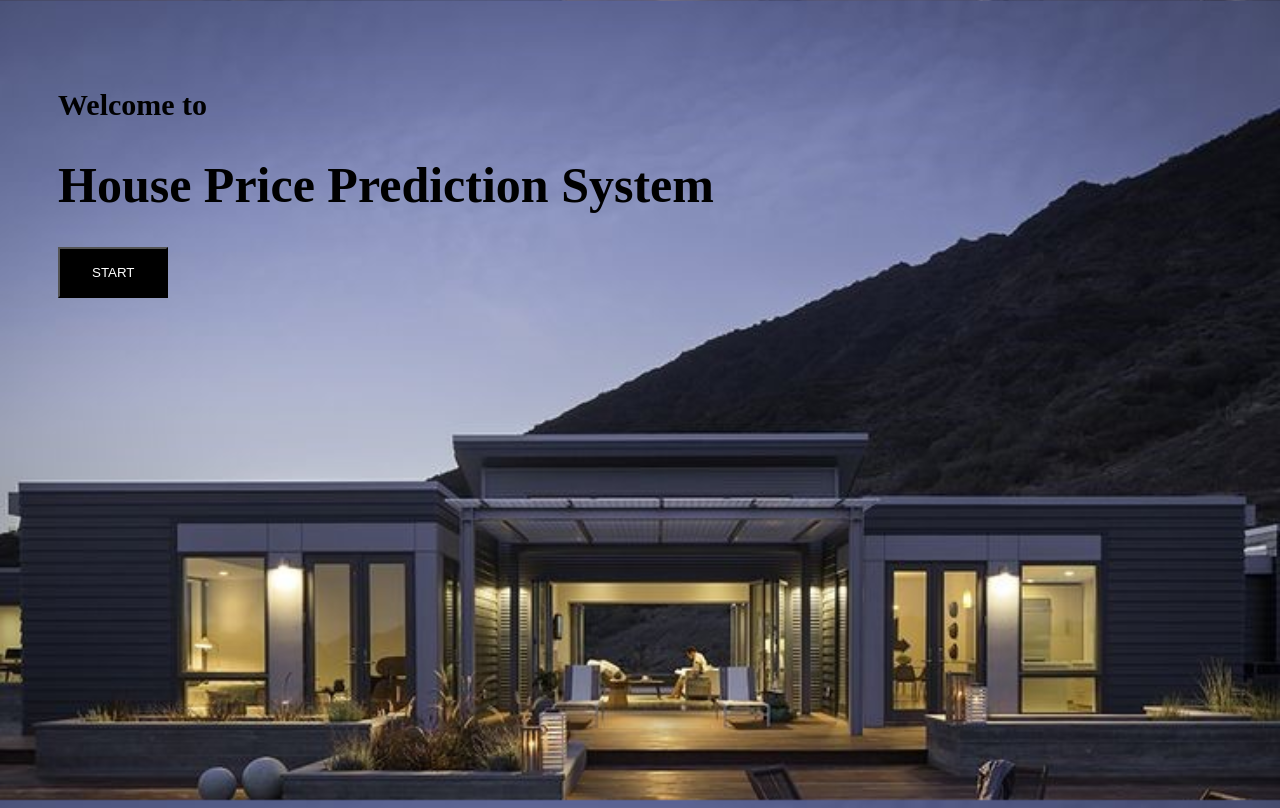
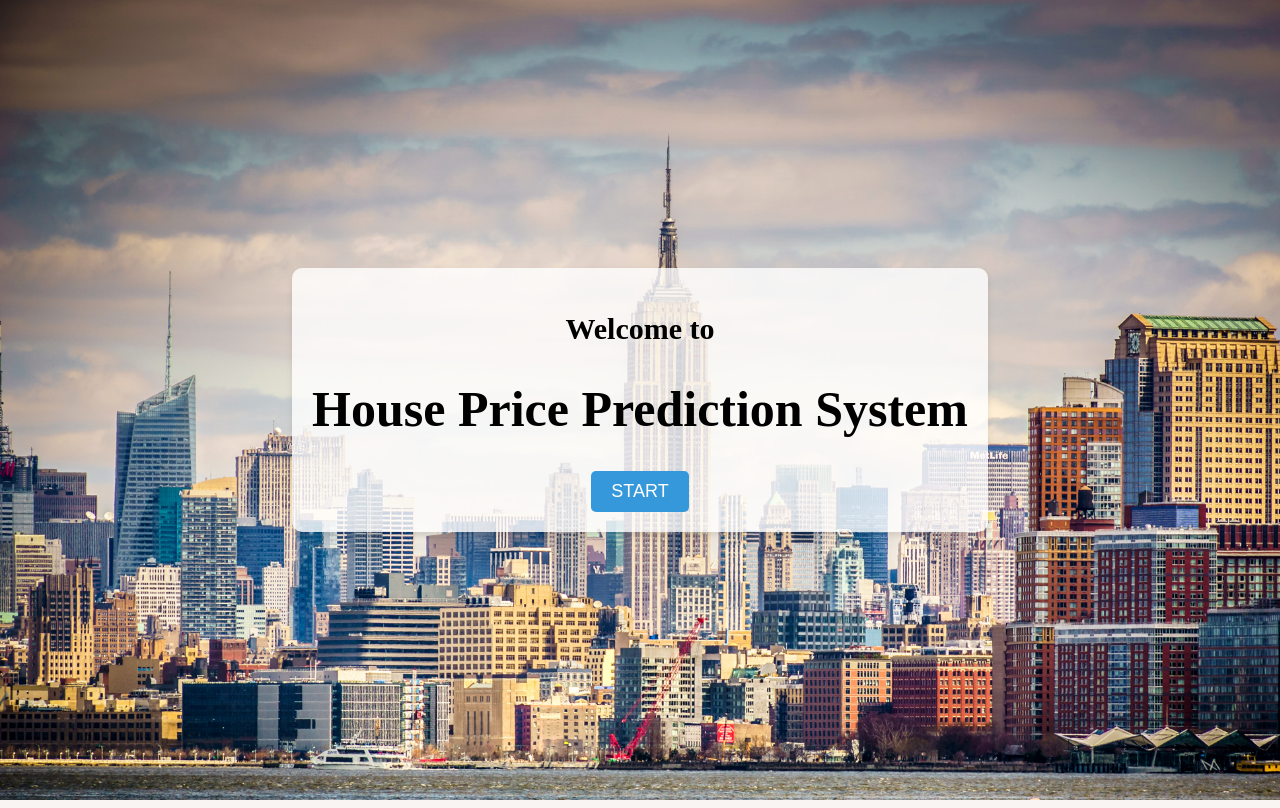
Before and after one commit to RiyazGhori123/House_Price_Prediction, a Flask app: page / in a window 1280 px wide. Run offline with Flask 3, Linux system fonts and the light colour scheme; parts of the project's set-up code (start-up, migrations or seed data) failed here and were passed over.

Commit message:
Editted home page and added functionalites to predict page

```diff
--- a/PycharmProjects/main.py
+++ b/PycharmProjects/main.py
@@ -3,10 +3,10 @@ import pandas as pd
 import pickle
 
 app = Flask(__name__)
-data = pd.read_csv('PycharmProjects\Cleaned_data.csv')
+data = pd.read_csv('House_Price_Prediction\PycharmProjects\Cleaned_data.csv')
 
 # Load the pickled model in binary mode
-with open('PycharmProjects\RidgeModel.pkl', 'rb') as file:
+with open('House_Price_Prediction\PycharmProjects\RidgeModel.pkl', 'rb') as file:
     pipe = pickle.load(file)
 
 @app.route('/')
--- a/PycharmProjects/templates/home.html
+++ b/PycharmProjects/templates/home.html
@@ -1,4 +1,4 @@
-<!DOCTYPE html>
+<!-- <!DOCTYPE html>
 <html lang="en">
 <head>
     <title>Home</title>
@@ -39,15 +39,15 @@
         margin-left: 50px;
     }
     input[type=submit] {
-        background-color:#000000;
+        background-color:#b7790d;
         margin-left: 50px;
-        color: white;
+        color: rgb(11, 11, 11);
         cursor:pointer;
         padding: 16px 32px;
      }
     </style>
 </head>
-<body>
+<body >
     <div class="card">
         <h2>Welcome to</h2>
         <h1>House Price Prediction System</h1>
@@ -56,4 +56,65 @@
         </form>
     </div>
 </body>
+</html> -->
+
+<!DOCTYPE html>
+<html lang="en">
+<head>
+    <title>Home</title>
+    <style>
+        body {
+            background-image: url('{{ url_for('static', filename='bg.jpg') }}');
+            background-size: cover;
+            background-attachment: fixed;
+            background-repeat: no-repeat;
+            height: 100vh;
+            margin: 0;
+            position: relative;
+            display: flex;
+            align-items: center;
+            justify-content: center;
+        }
+
+        .card {
+            background: rgba(255, 255, 255, 0.8);
+            border-radius: 10px;
+            box-shadow: 0 4px 6px rgba(0, 0, 0, 0.1);
+            padding: 20px;
+            text-align: center;
+        }
+
+        h2 {
+            font-size: 30px;
+            margin-bottom: 10px;
+        }
+
+        h1 {
+            font-size: 50px;
+        }
+
+        .start-button {
+            background-color: #3498db;
+            color: #fff;
+            padding: 10px 20px;
+            border: none;
+            border-radius: 5px;
+            cursor: pointer;
+            font-size: 18px;
+            transition: background-color 0.3s ease;
+        }
+
+        .start-button:hover {
+            background-color: #2980b9;
+        }
+
+    </style>
+</head>
+<body>
+    <div class="card">
+        <h2>Welcome to</h2>
+        <h1>House Price Prediction System</h1>
+        <button class="start-button" onclick="location.href='index'">START</button>
+    </div>
+</body>
 </html>
--- a/house_prediction_models.py
+++ b/house_prediction_models.py
@@ -1,13 +1,7 @@
 import numpy as np
 import pandas as pd
-<<<<<<< HEAD
 
 data=pd.read_csv("House_Price_Prediction/Banglore_dataset/Bengaluru_House_Data.csv")
-=======
-# reading the dataset
-data=pd.read_csv("Banglore_dataset\Bengaluru_House_Data.csv")
-
->>>>>>> b3d9b18454e846cb919ceb273d4a08c44fef46ee
 data.head()
 # Describes the shape of the file
 data.shape
```
Also changed, not shown: PycharmProjects/templates/index.html (+30 -5 lines), PycharmProjects/static/bg.avif (added), PycharmProjects/static/bg.jpg (added), PycharmProjects/static/bg1.jpg (added).
